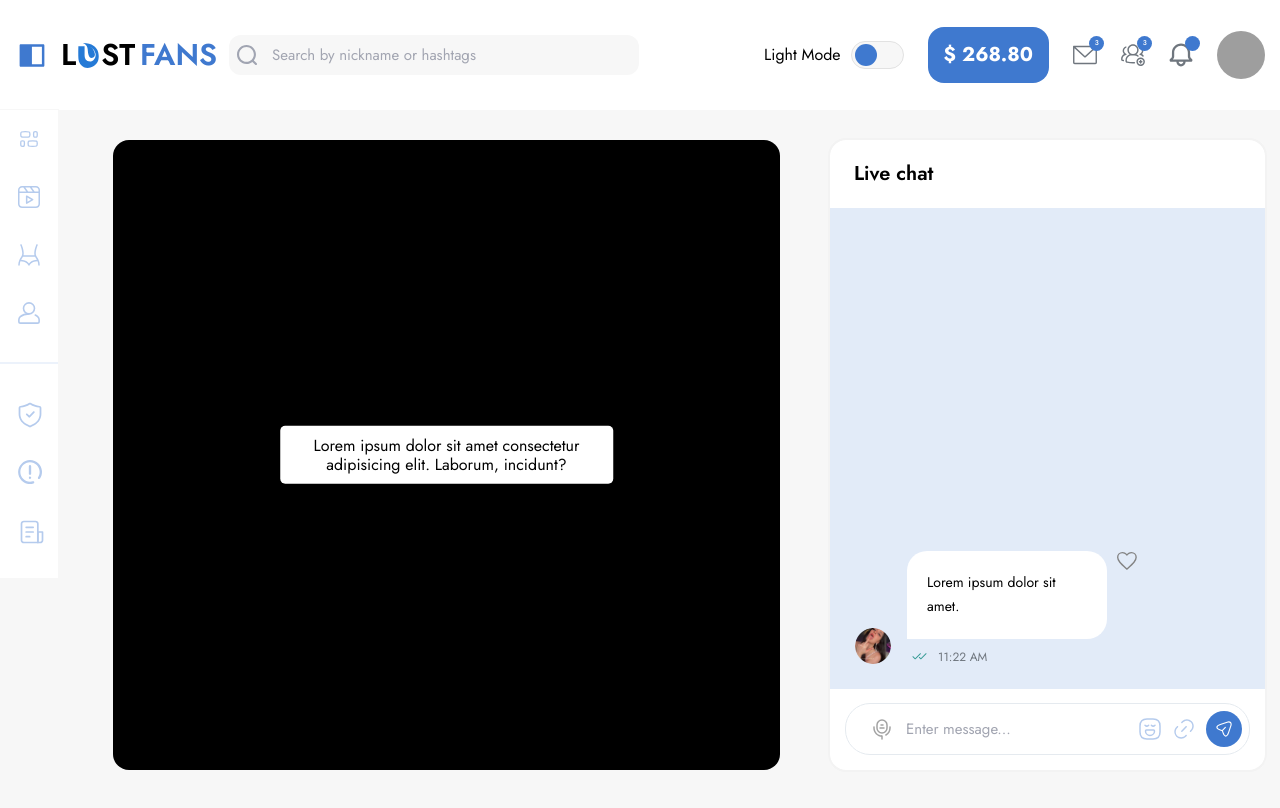
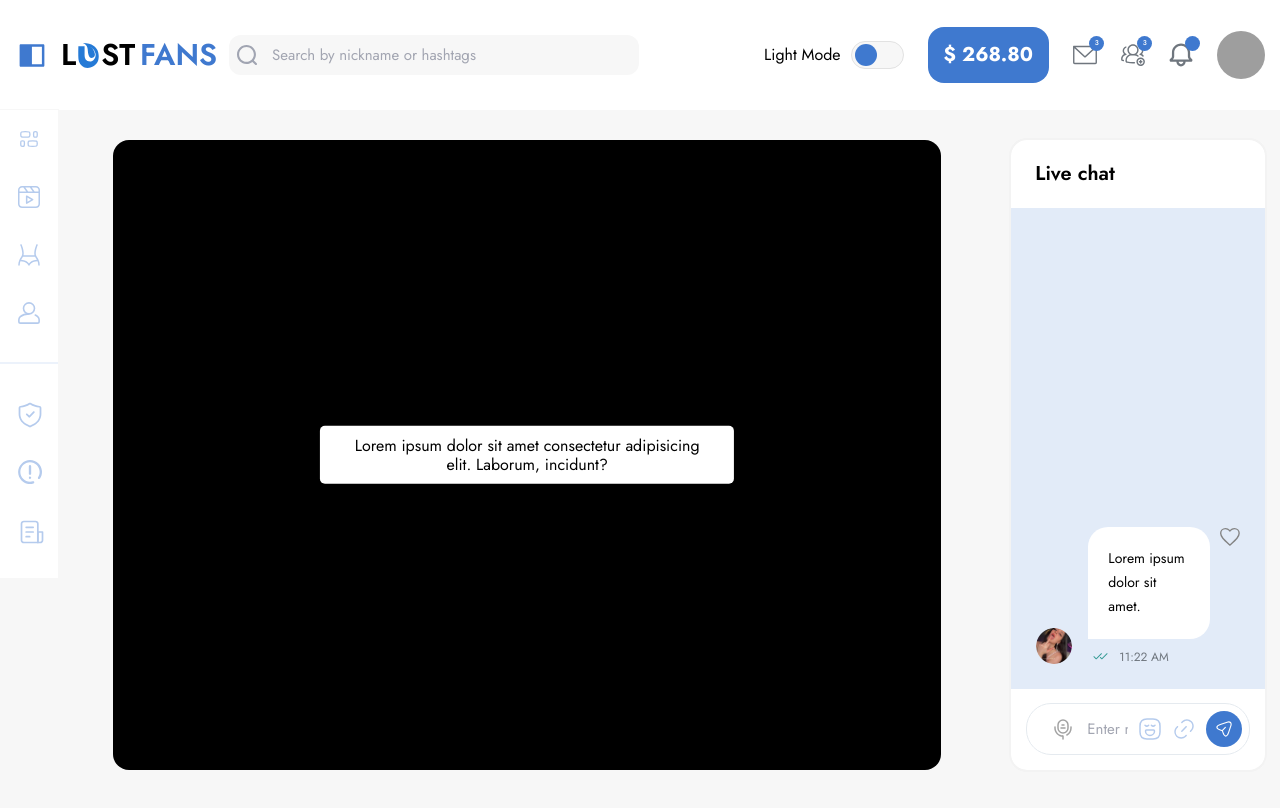
Before and after one commit to VolodymyrBilichenko/LastFans, a React (Create React App) app: page /live in a window 1280 px wide. Shown: the top 808 px of the page. Built offline with nearby package versions, Linux system fonts and the light colour scheme; grey boxes are pictures that could not be loaded.

Commit message:
Fix routing

```diff
--- a/package.json
+++ b/package.json
@@ -25,6 +25,7 @@
     "react-datepicker": "^7.0.0",
     "react-dom": "^18.3.1",
     "react-draft-wysiwyg": "^1.15.0",
+    "react-facebook-login": "^4.1.1",
     "react-hook-form": "^7.51.5",
     "react-input-emoji": "^5.9.0",
     "react-redux": "^9.1.2",
--- a/src/App.tsx
+++ b/src/App.tsx
@@ -17,6 +17,7 @@ import { Modals } from "./components/Modals/Modals";
 import { Fancybox as NativeFancybox } from "@fancyapps/ui";
 import { GoogleOAuthProvider } from "@react-oauth/google";
 import { Loader } from "./components/Loader/Loader";
+import { LiveStreamChat } from "./pages/LiveStream/components/LiveStreamChat";
 
 
 export const App = () => {
@@ -61,7 +62,7 @@ export const App = () => {
 
       <Modals />
 
-      <Loader loading={loading}/>
+      {/* <Loader loading={loading}/> */}
 
       {!currentPage[0]?.isNotNeedHeader && <Header handleOpenMenu={handleOpenMenu} />}
       <GoogleOAuthProvider clientId="1071605377094-5663q4ujiakepp8ri3mis7buhclag70l.apps.googleusercontent.com">
@@ -85,11 +86,26 @@ export const App = () => {
                     path={item.path}
                   />
                 ))}
+
               </Routes>
             </CSSTransition>
           </TransitionGroup>
 
-          {!currentPage[0]?.isNotNeedMessage && <AsideMessages />}
+          <div style={{ display: !(!currentPage[0]?.isNotNeedMessage || currentPage[0]?.isNeedAsideChat) ? 'none' : 'block' }}>
+            <TransitionGroup>
+              <CSSTransition
+                key={!currentPage[0]?.isNotNeedMessage ? 'liveStreamChat' : 'asideMessages'}
+                timeout={300}
+                classNames={"fade"}
+              >
+                <div>
+                  {!currentPage[0]?.isNotNeedMessage && <AsideMessages />}
+                  {currentPage[0]?.isNeedAsideChat && <LiveStreamChat />}
+                </div>
+              </CSSTransition>
+            </TransitionGroup>
+          </div>
+
         </main>
 
       </GoogleOAuthProvider>
--- a/src/components/Loader/Loader.styled.ts
+++ b/src/components/Loader/Loader.styled.ts
@@ -10,14 +10,14 @@ export const LoaderStyle = styled.div`
     height: 100%;
     opacity: 0;
     visibility: hidden;
-    transition: all .3s ease;
+    transition: all 2s ease;
 
     display: flex;
     justify-content: center;
     align-items: center;
 
     &.loaderActive{
-        opacity: 0.9;
+        opacity: 1;
         visibility: visible;
     }
 `
--- a/src/pages/LiveStream/LiveStream.tsx
+++ b/src/pages/LiveStream/LiveStream.tsx
@@ -14,8 +14,6 @@ export const LiveStream = () => {
                     </div>
                 </div>
             </div>
-
-            <LiveStreamChat/>
         </div>
 
     )
--- a/src/pages/VideoStore/VideoStore.tsx
+++ b/src/pages/VideoStore/VideoStore.tsx
@@ -8,6 +8,7 @@ import { useDispatch, useSelector } from 'react-redux'
 import { addModal } from '../../redux/toolkitSlice'
 import { useClickOutside } from '../../hooks/ClickOutside'
 import { Pagination } from '../../components/Pagination/Pagination'
+import { AsideMessages } from '../../components/AsideMessages/AsideMessages'
 
 export const VideoStore = () => {
 
@@ -170,6 +171,7 @@ export const VideoStore = () => {
 
                 </div>
             </div>
+
         </div>
     )
 }
--- a/src/routes/routes.tsx
+++ b/src/routes/routes.tsx
@@ -66,7 +66,8 @@ export const routes = (sex?: string) => {
         {
             path: '/live',
             element: <LiveStream/>,
-            isNotNeedMessage: true
+            isNotNeedMessage: true,
+            isNeedAsideChat: true,
         },
         {
             path: '/auto-message',
```
Also changed, not shown: src/pages/Main/Main.tsx (+5 -2 lines).
